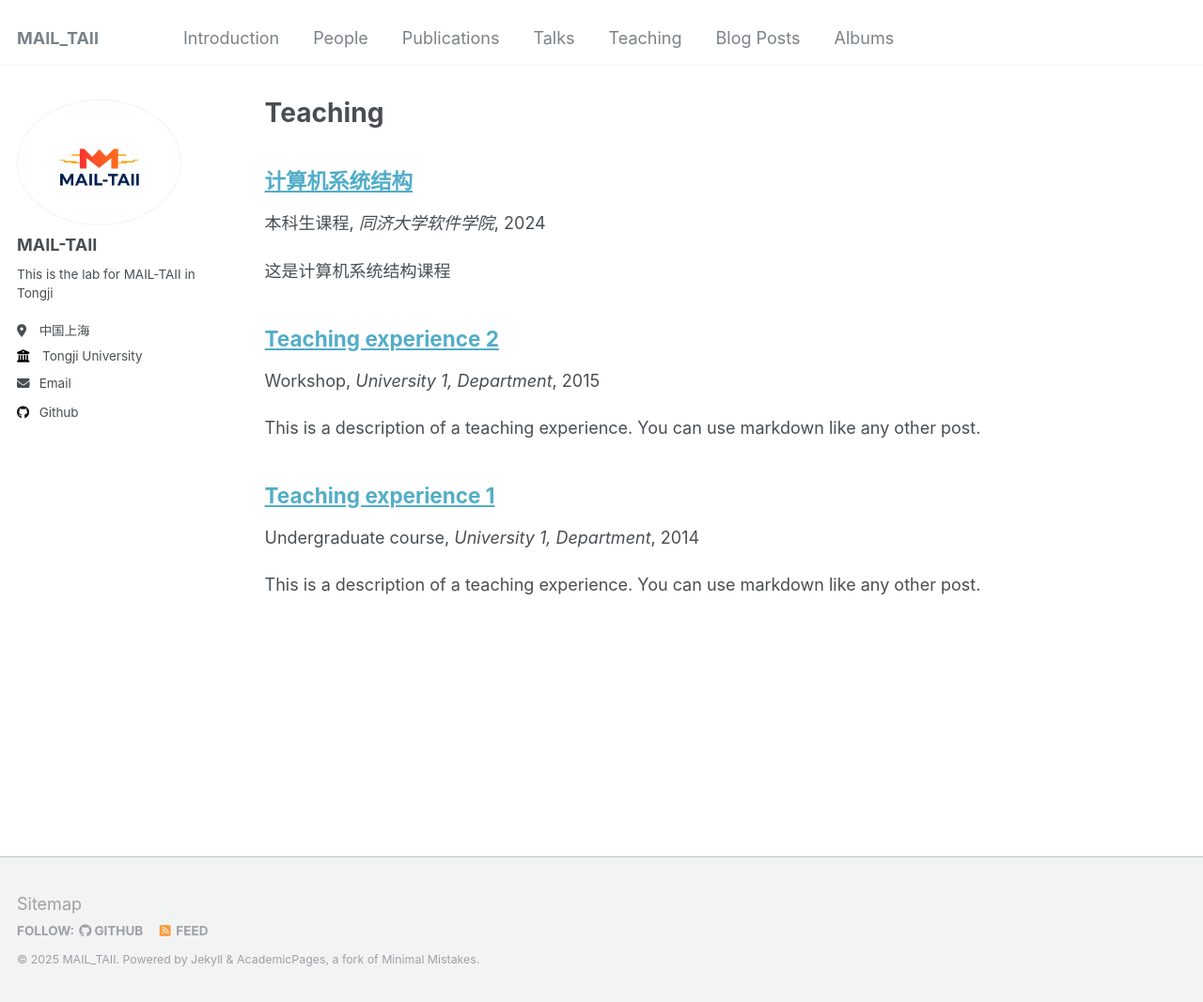
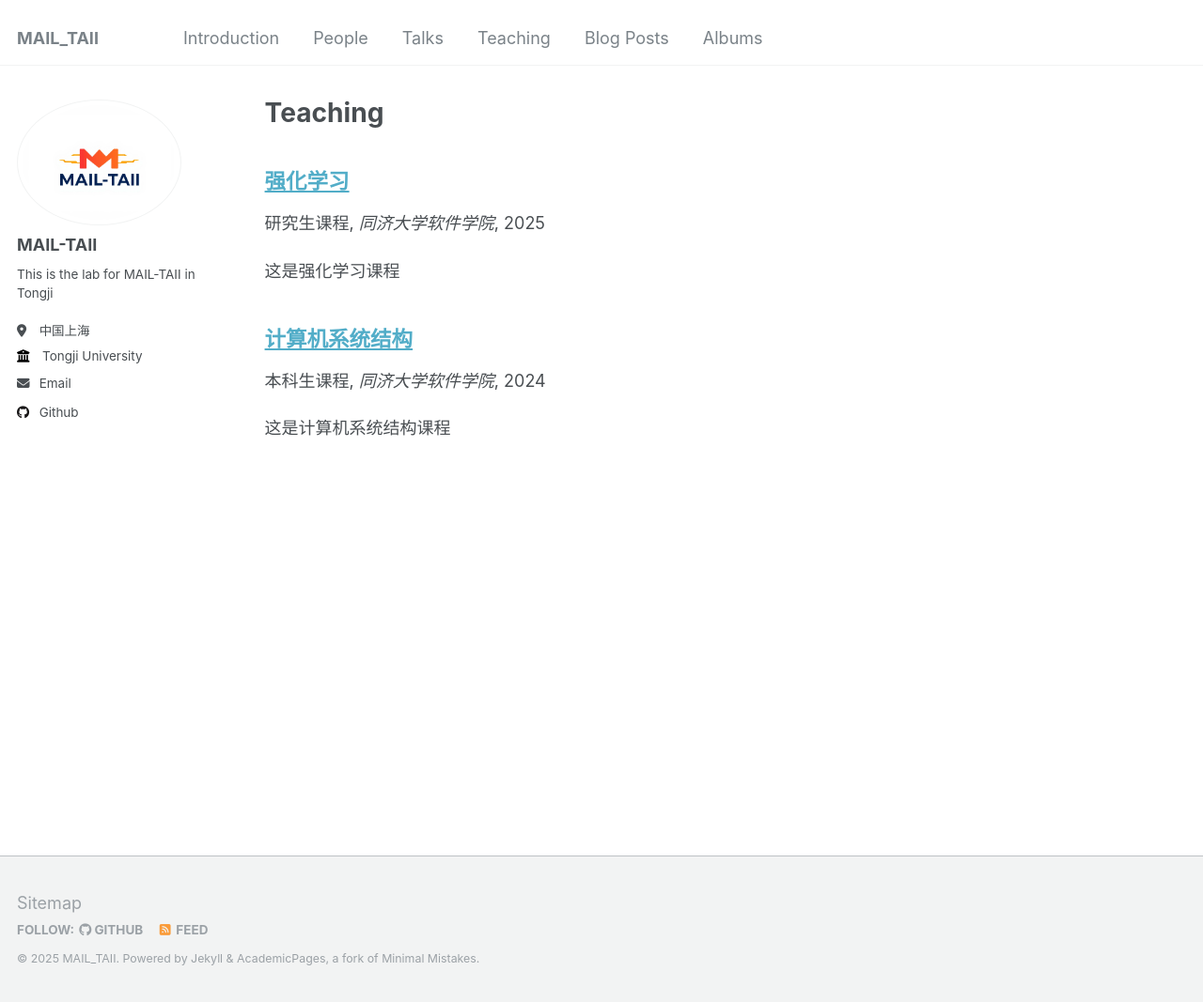
Before and after one commit to mail-taii/mail-taii.github.io, a Jekyll site: the page built from _pages/teaching.html, in a window 1280 px wide and 1067 px high. Shown: the whole window at 94% size. Built offline with Jekyll 4.4.1, drawn with Linux system fonts in a browser that asks for light colours.

Commit message:
更改一些说明

```diff
--- a/_config.yml
+++ b/_config.yml
@@ -43,7 +43,7 @@ author:
   bitbucket        : # Username - Update with your username on the site
   codepen          : # Username
   dribbble         : # Username
-  github           : "academicpages"
+  github           : "mail-taii"
   kaggle           : # Username
   stackoverflow    : # User number or user number and name (i.e., use "1" or "1/jeff-atwood")
 
--- a/_data/navigation.yml
+++ b/_data/navigation.yml
@@ -11,8 +11,8 @@ main:
   - title: "People"
     url: /people/
 
-  - title: "Publications"
-    url: /publications/
+#  - title: "Publications"
+#    url: /publications/
 
   - title: "Talks"
     url: /talks/
--- a/_teaching/2014-spring-teaching-1.md
+++ /dev/null
@@ -1,20 +0,0 @@
----
-title: "Teaching experience 1"
-collection: teaching
-type: "Undergraduate course"
-permalink: /teaching/2014-spring-teaching-1
-venue: "University 1, Department"
-date: 2014-01-01
-location: "City, Country"
----
-
-This is a description of a teaching experience. You can use markdown like any other post.
-
-Heading 1
-======
-
-Heading 2
-======
-
-Heading 3
-======
--- a/_teaching/2015-spring-teaching-2.md
+++ /dev/null
@@ -1,20 +0,0 @@
----
-title: "Teaching experience 2"
-collection: teaching
-type: "Workshop"
-permalink: /teaching/2015-spring-teaching-1
-venue: "University 1, Department"
-date: 2015-01-01
-location: "City, Country"
----
-
-This is a description of a teaching experience. You can use markdown like any other post.
-
-Heading 1
-======
-
-Heading 2
-======
-
-Heading 3
-======
--- /dev/null
+++ b/_teaching/jinbo_rl_2025.md
@@ -0,0 +1,35 @@
+---
+title: "强化学习"
+collection: teaching
+type: "研究生课程"
+permalink: /teaching/2025-rl
+venue: "同济大学软件学院"
+date: 2025-03-01
+location: "中国上海"
+people_slug: "jinbo"
+---
+
+这是强化学习课程
+
+课程介绍
+======
+
+- 英文名: Reinforcement Learning
+- 学分 : 2
+- 学时 : 33
+- 授课人 :
+  - [金博老师](https://mail-taii.github.io/people/jinbo)
+  - [李文浩老师](https://mail-taii.github.io/people/liwenhao)
+
+
+本课程的目标是帮助学生全面了解强化学习的基本原理和方法，掌握经典算法（如Q学习、策略梯度、深度强化学习等）的理论与实现。课程还将结合多智能体强化学习和群体智能等前沿方向，培养学生解决复杂强化学习问题的能力。
+
+课程主页
+======
+
+暂无
+
+课程资料
+======
+
+暂无
```
Also changed, not shown: _talks/liwenhao-2021-talk.md (deleted, +0 -13 lines), _talks/liwenhao-2023-talk.md (deleted, +0 -13 lines), _teaching/jinbo_css_2024.md (+1 -1 lines).
